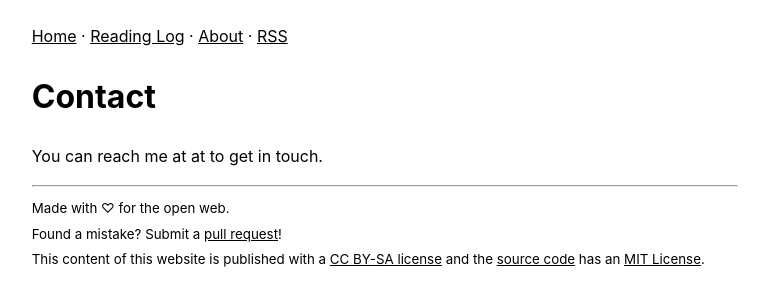
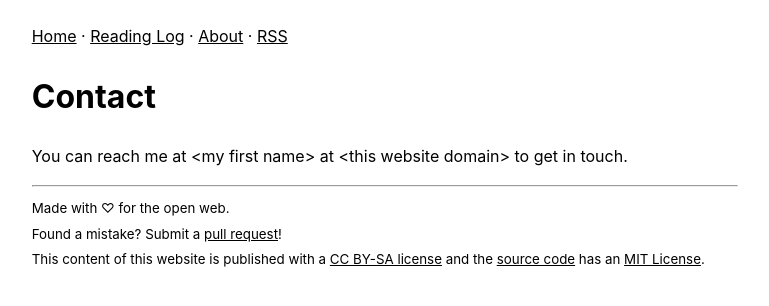
Before and after one commit to JonathanBuchh/buchh.org, a Jekyll site: the page built from contact.md, in a window 1280 px wide. Shown: the top 306 px of the page, without its empty margins (255-1024 px from the left). Built offline with Jekyll 4.4.1, drawn with Linux system fonts in a browser that asks for light colours.

Commit message:
Use escape characters on contact page

```diff
--- a/contact.md
+++ b/contact.md
@@ -4,4 +4,4 @@ title: Contact
 description: Contact Jonathan Buchholz.
 ---
 
-You can reach me at <my first name> at <this website domain> to get in touch.
+You can reach me at \<my first name\> at \<this website domain\> to get in touch.
```
